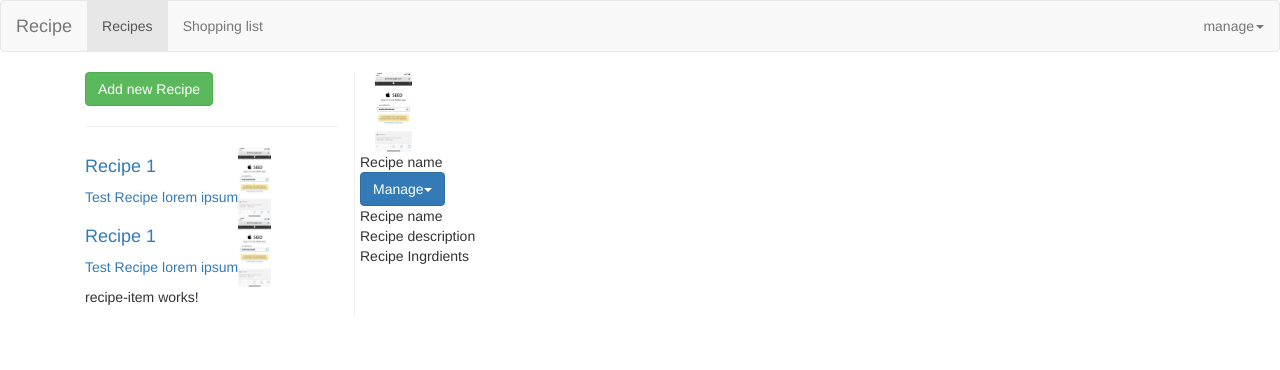
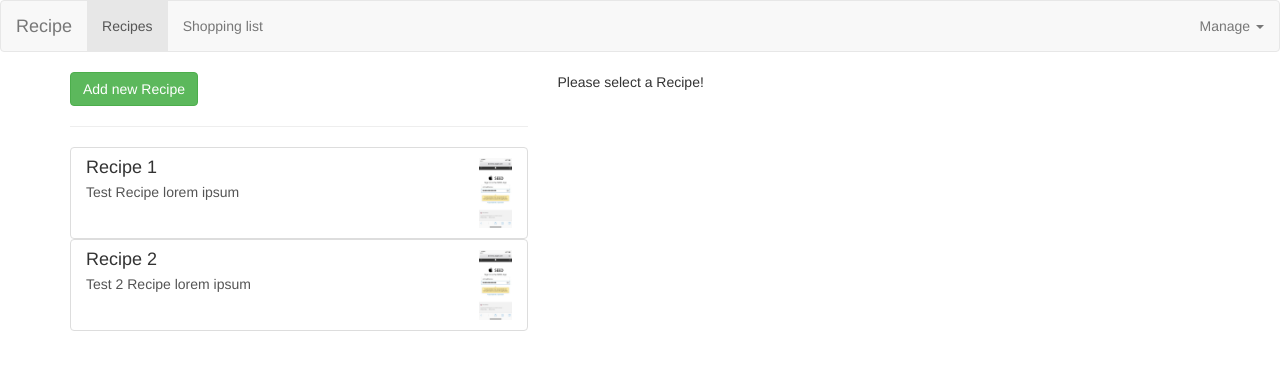
Before and after one commit to 24gaurangi/Bookstore, an Angular app: page / in a window 1280 px wide. Shown: the top 370 px of the page. Built offline with nearby package versions, Linux system fonts and the light colour scheme.

Commit message:
Added routing and services

```diff
--- a/src/app/app.module.ts
+++ b/src/app/app.module.ts
@@ -1,6 +1,7 @@
 import { BrowserModule } from '@angular/platform-browser';
 import { NgModule } from '@angular/core';
 import { Routes, RouterModule } from '@angular/router';
+import { HttpClientModule } from '@angular/common/http';
 
 import { AppRoutingModule } from './app-routing.module';
 import { AppComponent } from './app.component';
@@ -30,7 +31,8 @@ const appRoutes: Routes =[
   ],
   imports: [
     BrowserModule,
-    RouterModule.forRoot(appRoutes)
+    RouterModule.forRoot(appRoutes),
+    HttpClientModule
   ],
   providers: [],
   bootstrap: [AppComponent]
--- a/src/app/header/header.component.html
+++ b/src/app/header/header.component.html
@@ -10,7 +10,12 @@
             </ul>
             <ul class="nav navbar-nav navbar-right">
                 <li class="dropdown">
-                    <a href="#  " class="dropdown-toggle">manage<span class="caret"></span></a>
+                    <a href="#  " class="dropdown-toggle">Manage
+                    <span class="caret"></span></a>
+                    <ul class="dropdown-menu">
+                        <li><a href="#"></a>Save data</li>
+                        <li><a href="#"></a>Fetch data</li>
+                    </ul>
                 </li>
             </ul>
         </div>
--- a/src/app/recipes/recipe-detail/recipe-detail.component.html
+++ b/src/app/recipes/recipe-detail/recipe-detail.component.html
@@ -1,25 +1,22 @@
 <div class="row">
     <div class="col-xs-12">
-        <img src="../../../assets/recipe1.jpeg" alt="" style="max-height: 80px">
-    </div>
-    <div class="row">
-        <div class="col-xs-12">
-            {{'Recipe name' }}
+        <img [src]="recipe.imagePath" alt="{{recipe.name}}" style="max-height: 300px">
     </div>
 </div>
 <div class="row">
     <div class="col-xs-12">
-            <button class="btn btn-primary">Manage<span class="caret"></span></button>
+        <h2>{{recipe.name}}</h2>
     </div>
 </div>
 <div class="row">
     <div class="col-xs-12">
-                {{'Recipe name' }}
+        <button class="btn btn-primary">Manage Recipe<span class="caret"></span></button>
     </div>
 </div>
+
 <div class="row">
     <div class="col-xs-12">
-                {{'Recipe description' }}
+        {{recipe.description }}
     </div>
 </div>
 <div class="row">
@@ -27,6 +24,3 @@
      {{'Recipe Ingrdients' }}
     </div>
 </div>
-
-
-</div>
--- a/src/app/recipes/recipe-detail/recipe-detail.component.ts
+++ b/src/app/recipes/recipe-detail/recipe-detail.component.ts
@@ -1,4 +1,5 @@
-import { Component, OnInit } from '@angular/core';
+import { Component, OnInit, Input } from '@angular/core';
+import { Recipe } from '../recipe.model';
 
 @Component({
   selector: 'app-recipe-detail',
@@ -6,6 +7,8 @@ import { Component, OnInit } from '@angular/core';
   styleUrls: ['./recipe-detail.component.css']
 })
 export class RecipeDetailComponent implements OnInit {
+  @Input() recipe:Recipe;
+
 
   constructor() { }
 
--- a/src/app/recipes/recipe-list/recipe-item/recipe-item.component.html
+++ b/src/app/recipes/recipe-list/recipe-item/recipe-item.component.html
@@ -1 +1,10 @@
-<p>recipe-item works!</p>
+<a href="#" class="list-group-item clearfix" (click)="onSelected()">
+    <div class="pull-left">
+        <h4 class="list-group-item-heading">{{ recipe.name }}</h4>
+        <p class="list-group-item-text">{{recipe.description}}</p>
+    </div>
+    <span class="pull-right">
+        <img src="{{recipe.imagePath}}" alt="Hello" class="img-responsive"
+        style="max-height:70px;">
+    </span>
+</a>
--- a/src/app/recipes/recipe-list/recipe-item/recipe-item.component.ts
+++ b/src/app/recipes/recipe-list/recipe-item/recipe-item.component.ts
@@ -1,4 +1,5 @@
-import { Component, OnInit } from '@angular/core';
+import { Component, OnInit, Input, Output, EventEmitter } from '@angular/core';
+import { Recipe } from '../../recipe.model';
 
 @Component({
   selector: 'app-recipe-item',
@@ -6,10 +7,16 @@ import { Component, OnInit } from '@angular/core';
   styleUrls: ['./recipe-item.component.css']
 })
 export class RecipeItemComponent implements OnInit {
-
+  @Input() recipe:Recipe;
+  @Output() recipeSelected= new EventEmitter<void>();
   constructor() { }
 
   ngOnInit() {
   }
 
+  onSelected(){
+    this.recipeSelected.emit();
+
+  }
+
 }
--- a/src/app/recipes/recipe-list/recipe-list.component.html
+++ b/src/app/recipes/recipe-list/recipe-list.component.html
@@ -1,25 +1,12 @@
 <!-- <div class="container"> -->
     <div class="row">
         <div class="col-xs-12">
-            <button class="btn btn-success">
-                Add new Recipe
-            </button>
+            <button class="btn btn-success">Add new Recipe</button>
         </div>
     </div>
     <hr>
     <div class="row">
-        <div class="col-xs-12" *ngFor="let r of recipes">
-            <a href="#">
-                <div class="pull-left">
-                    <h4>{{ r.name }}</h4>
-                    <p>{{r.description}}</p>
-
-                </div>
-                <img src="{{r.imagePath}}" alt="Hello" class=""
-                style="max-height:70px;">
-            </a>
-            <br>
+        <div class="col-xs-12" >
+            <app-recipe-item *ngFor="let r of recipes" [recipe]="r" (recipeSelected)="onRecipeSelected(r)"></app-recipe-item>
         </div>
     </div>
-<!-- </div> -->
-<app-recipe-item></app-recipe-item>
--- a/src/app/recipes/recipe-list/recipe-list.component.ts
+++ b/src/app/recipes/recipe-list/recipe-list.component.ts
@@ -1,5 +1,6 @@
-import { Component, OnInit } from '@angular/core';
+import { Component, OnInit, Output, EventEmitter } from '@angular/core';
 import { Recipe } from '../recipe.model'
+import { RecipeService } from '../recipe.service';
 // import {} from '../../../
 
 @Component({
@@ -8,12 +9,17 @@ import { Recipe } from '../recipe.model'
   styleUrls: ['./recipe-list.component.css']
 })
 export class RecipeListComponent implements OnInit {
-  recipes: Recipe[] = [new Recipe('Recipe 1', 'Test Recipe lorem ipsum','../../../assets/recipe1.jpeg'),
-  new Recipe('Recipe 1', 'Test Recipe lorem ipsum','../../../assets/recipe1.jpeg')];
+  recipes: Recipe[];
+  @Output() wasRecipeSelected = new EventEmitter<Recipe>();
 
-  constructor() { }
+  constructor(private recipeService: RecipeService) { }
 
   ngOnInit() {
+    this.recipes = this.recipeService.getRecipes();
+    console.log(this.recipes.length);
   }
-
+  onRecipeSelected(recipe:Recipe) {
+    this.wasRecipeSelected.emit(recipe);
+    console.log('event emitted',recipe);
+  }
 }
--- /dev/null
+++ b/src/app/recipes/recipe.service.ts
@@ -0,0 +1,12 @@
+import { Injectable } from '@angular/core';
+import { Recipe } from './recipe.model'
+
+// @Injectable()
+export class RecipeService {
+    private recipes: Recipe[] = [new Recipe('Recipe 1', 'Test Recipe lorem ipsum','../../../assets/recipe1.jpeg'),
+    new Recipe('Recipe 2', 'Test 2 Recipe lorem ipsum','../../../assets/recipe1.jpeg')];
+
+    getRecipes(){
+        return this.recipes.slice();
+    }
+}
--- a/src/app/recipes/recipes.component.html
+++ b/src/app/recipes/recipes.component.html
@@ -1,6 +1,14 @@
-<div class="col-xs-3" style="border-right: 1px solid #eee; margin-right:5px">
-    <app-recipe-list></app-recipe-list>
+<div class="row">
+    <div class="col-md-5">
+        <app-recipe-list (wasRecipeSelected)="selectedRecipe=$event"></app-recipe-list>
+    </div>
+
+    <div class="col-md-7">
+        <app-recipe-detail *ngIf="selectedRecipe; else infoText"
+        [recipe]="selectedRecipe"></app-recipe-detail>
+
+        <ng-template #infoText>
+            <p>Please select a Recipe!</p>
+        </ng-template>
+    </div>
 </div>
-<div class="col-xs-8">
-    <app-recipe-detail></app-recipe-detail>
-</div>
```
Also changed, not shown: src/app/recipes/recipes.component.ts (+5 -2 lines), src/app/shared/data.service.ts (added, +7 -0 lines). Lines whose indentation alone changed are shown as unchanged.
